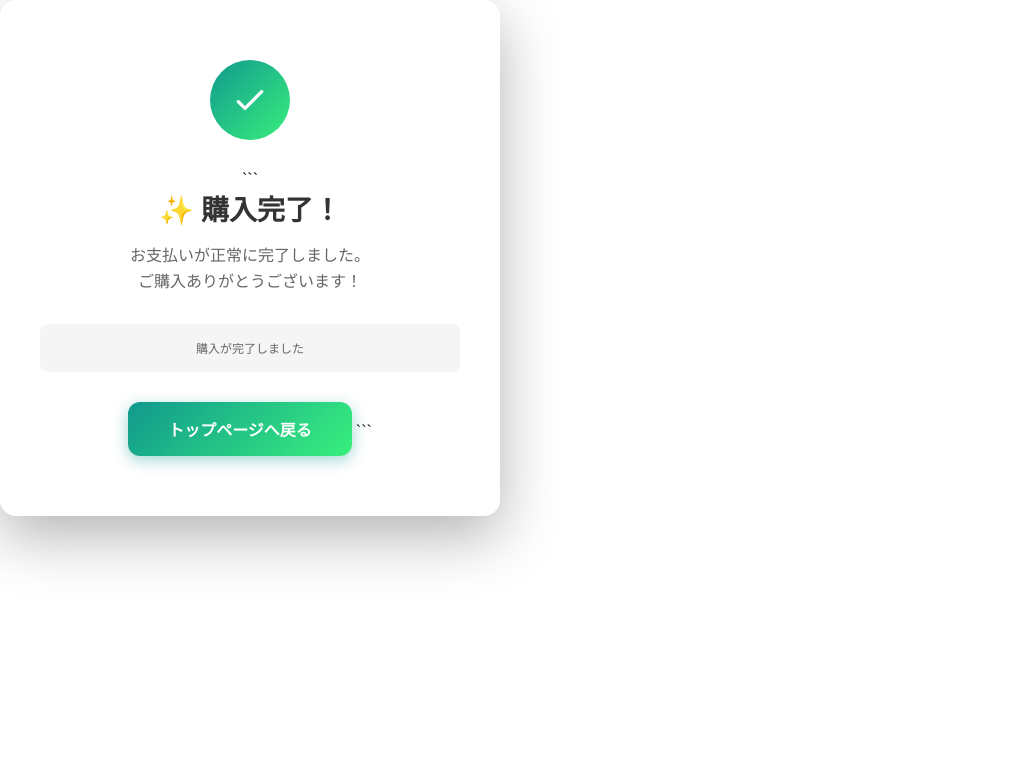
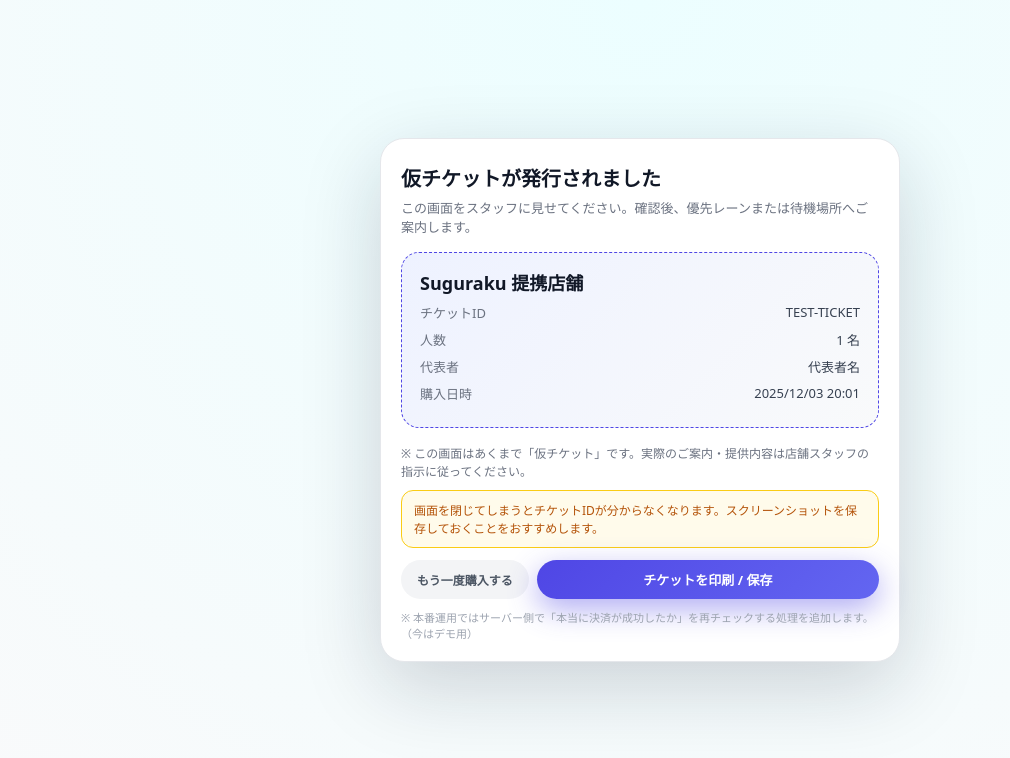
Before and after one commit to Tsfuture/suguraku-web, a website: page public/success.html in a window 1280 px wide. Shown: the whole page, without its empty margins (0-1010 px from the left). Drawn offline with Linux system fonts and the light colour scheme.

Commit message:
Update success.html

````diff
--- a/public/success.html
+++ b/public/success.html
@@ -1,145 +1,209 @@
 <!DOCTYPE html>
-
 <html lang="ja">
 <head>
-  <meta charset="UTF-8">
-  <meta name="viewport" content="width=device-width, initial-scale=1.0">
-  <title>購入完了 - Suguraku</title>
+  <meta charset="UTF-8" />
+  <meta name="viewport" content="width=device-width, initial-scale=1.0" />
+  <title>Suguraku - 仮チケット</title>
   <style>
     * {
+      box-sizing: border-box;
       margin: 0;
       padding: 0;
-      box-sizing: border-box;
+      font-family: system-ui, -apple-system, BlinkMacSystemFont, "Segoe UI",
+        sans-serif;
     }
 
-```
-body {
-  font-family: -apple-system, BlinkMacSystemFont, 'Segoe UI', Roboto, 'Helvetica Neue', Arial, sans-serif;
-  background: linear-gradient(135deg, #11998e 0%, #38ef7d 100%);
-  min-height: 100vh;
-  display: flex;
-  align-items: center;
-  justify-content: center;
-  padding: 20px;
-}
+    body {
+      min-height: 100vh;
+      display: flex;
+      justify-content: center;
+      align-items: center;
+      background: radial-gradient(circle at top, #ecfeff, #f9fafb);
+      padding: 16px;
+    }
 
-.container {
-  background: white;
-  border-radius: 16px;
-  box-shadow: 0 20px 60px rgba(0,0,0,0.3);
-  max-width: 500px;
-  width: 100%;
-  padding: 60px 40px;
-  text-align: center;
-}
+    .card {
+      width: 100%;
+      max-width: 520px;
+      background: #ffffff;
+      border-radius: 24px;
+      padding: 24px 20px 20px;
+      box-shadow: 0 24px 80px rgba(15, 23, 42, 0.18);
+      border: 1px solid #e5e7eb;
+    }
 
-.success-icon {
-  width: 80px;
-  height: 80px;
-  background: linear-gradient(135deg, #11998e 0%, #38ef7d 100%);
-  border-radius: 50%;
-  display: flex;
-  align-items: center;
-  justify-content: center;
-  margin: 0 auto 30px;
-  animation: scaleIn 0.5s ease;
-}
+    .title {
+      font-size: 20px;
+      font-weight: 700;
+      color: #111827;
+      margin-bottom: 6px;
+    }
 
-@keyframes scaleIn {
-  from {
-    transform: scale(0);
-  }
-  to {
-    transform: scale(1);
-  }
-}
+    .subtitle {
+      font-size: 13px;
+      color: #6b7280;
+      margin-bottom: 16px;
+    }
 
-.success-icon svg {
-  width: 40px;
-  height: 40px;
-  color: white;
-}
+    .ticket {
+      border-radius: 18px;
+      border: 1px dashed #4f46e5;
+      padding: 16px 18px;
+      background: linear-gradient(135deg, #eef2ff, #f9fafb);
+      margin-bottom: 16px;
+    }
 
-h1 {
-  font-size: 28px;
-  color: #333;
-  margin-bottom: 15px;
-}
+    .ticket-row {
+      display: flex;
+      justify-content: space-between;
+      margin-bottom: 8px;
+      font-size: 13px;
+      color: #374151;
+    }
 
-p {
-  color: #666;
-  font-size: 16px;
-  line-height: 1.6;
-  margin-bottom: 30px;
-}
+    .ticket-label {
+      color: #6b7280;
+    }
 
-.session-id {
-  background: #f5f5f5;
-  padding: 15px;
-  border-radius: 8px;
-  font-family: monospace;
-  font-size: 12px;
-  color: #666;
-  margin-bottom: 30px;
-  word-break: break-all;
-}
+    .ticket-main {
+      font-size: 18px;
+      font-weight: 700;
+      color: #111827;
+      margin-bottom: 8px;
+    }
 
-.button {
-  display: inline-block;
-  background: linear-gradient(135deg, #11998e 0%, #38ef7d 100%);
-  color: white;
-  text-decoration: none;
-  padding: 15px 40px;
-  border-radius: 12px;
-  font-weight: 600;
-  transition: all 0.3s ease;
-  box-shadow: 0 4px 15px rgba(17, 153, 142, 0.4);
-}
+    .note {
+      font-size: 12px;
+      color: #6b7280;
+      margin-bottom: 10px;
+    }
 
-.button:hover {
-  transform: translateY(-2px);
-  box-shadow: 0 6px 20px rgba(17, 153, 142, 0.6);
-}
-```
+    .warning {
+      font-size: 12px;
+      color: #b45309;
+      background: #fffbeb;
+      border-radius: 12px;
+      padding: 10px 12px;
+      border: 1px solid #facc15;
+      margin-bottom: 12px;
+    }
 
+    .actions {
+      display: flex;
+      justify-content: space-between;
+      gap: 8px;
+    }
+
+    .btn {
+      border: none;
+      border-radius: 999px;
+      padding: 10px 16px;
+      font-size: 13px;
+      font-weight: 600;
+      cursor: pointer;
+      display: inline-flex;
+      align-items: center;
+      justify-content: center;
+      gap: 6px;
+      transition: transform 0.12s ease, box-shadow 0.12s ease;
+    }
+
+    .btn-primary {
+      flex: 1;
+      background: linear-gradient(135deg, #4f46e5, #6366f1);
+      color: #ffffff;
+      box-shadow: 0 10px 30px rgba(79, 70, 229, 0.45);
+    }
+
+    .btn-primary:hover {
+      transform: translateY(-1px);
+      box-shadow: 0 14px 40px rgba(79, 70, 229, 0.6);
+    }
+
+    .btn-secondary {
+      font-size: 12px;
+      background: #f3f4f6;
+      color: #4b5563;
+    }
+
+    .small {
+      font-size: 11px;
+      color: #9ca3af;
+      margin-top: 10px;
+    }
   </style>
 </head>
 <body>
-  <div class="container">
-    <div class="success-icon">
-      <svg fill="none" stroke="currentColor" viewBox="0 0 24 24">
-        <path stroke-linecap="round" stroke-linejoin="round" stroke-width="2" d="M5 13l4 4L19 7"/>
-      </svg>
+  <main class="card">
+    <h1 class="title">仮チケットが発行されました</h1>
+    <p class="subtitle">
+      この画面をスタッフに見せてください。確認後、優先レーンまたは待機場所へご案内します。
+    </p>
+
+    <section class="ticket">
+      <div class="ticket-main" id="facilityName">Suguraku 提携店舗</div>
+
+      <div class="ticket-row">
+        <span class="ticket-label">チケットID</span>
+        <span id="ticketId">読み込み中...</span>
+      </div>
+      <div class="ticket-row">
+        <span class="ticket-label">人数</span>
+        <span id="people">-</span>
+      </div>
+      <div class="ticket-row">
+        <span class="ticket-label">代表者</span>
+        <span id="customerName">-</span>
+      </div>
+      <div class="ticket-row">
+        <span class="ticket-label">購入日時</span>
+        <span id="purchasedAt">-</span>
+      </div>
+    </section>
+
+    <p class="note">
+      ※ この画面はあくまで「仮チケット」です。実際のご案内・提供内容は店舗スタッフの指示に従ってください。
+    </p>
+
+    <p class="warning">
+      画面を閉じてしまうとチケットIDが分からなくなります。スクリーンショットを保存しておくことをおすすめします。
+    </p>
+
+    <div class="actions">
+      <button class="btn-secondary btn" onclick="window.location.href='buy.html'">
+        もう一度購入する
+      </button>
+      <button class="btn-primary btn" onclick="window.print()">
+        チケットを印刷 / 保存
+      </button>
     </div>
 
-```
-<h1>✨ 購入完了！</h1>
-<p>
-  お支払いが正常に完了しました。<br>
-  ご購入ありがとうございます！
-</p>
-
-<div class="session-id" id="session-info">
-  セッション情報を読み込み中...
-</div>
-
-<a href="/" class="button">トップページへ戻る</a>
-```
-
-  </div>
+    <p class="small">
+      ※ 本番運用ではサーバー側で「本当に決済が成功したか」を再チェックする処理を追加します。（今はデモ用）
+    </p>
+  </main>
 
   <script>
-    // URL パラメータからセッションIDを取得
-    const urlParams = new URLSearchParams(window.location.search);
-    const sessionId = urlParams.get('session_id');
+    const params = new URLSearchParams(window.location.search);
+    const sessionId = params.get('session_id') || '';
+    const people = params.get('people') || '1';
+    const name = params.get('name') || '代表者名';
 
-    const sessionInfo = document.getElementById('session-info');
-    if (sessionId) {
-      sessionInfo.textContent = `セッションID: ${sessionId}`;
-    } else {
-      sessionInfo.textContent = '購入が完了しました';
-    }
+    const shortId = sessionId ? sessionId.slice(-8) : 'TEST-TICKET';
+
+    document.getElementById('ticketId').textContent = shortId;
+    document.getElementById('people').textContent = `${people} 名`;
+    document.getElementById('customerName').textContent = name;
+
+    const now = new Date();
+    const formatted = now.toLocaleString('ja-JP', {
+      year: 'numeric',
+      month: '2-digit',
+      day: '2-digit',
+      hour: '2-digit',
+      minute: '2-digit',
+    });
+    document.getElementById('purchasedAt').textContent = formatted;
   </script>
-
 </body>
 </html>
````
